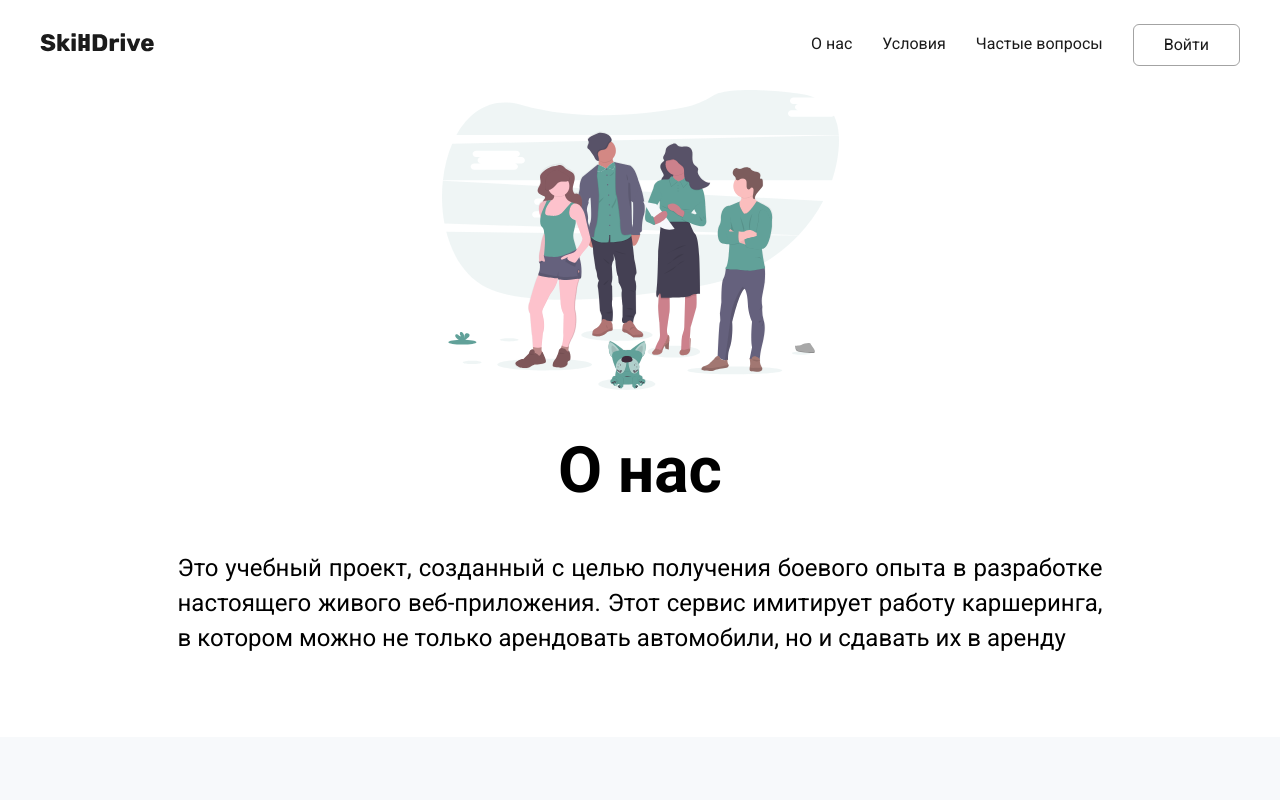
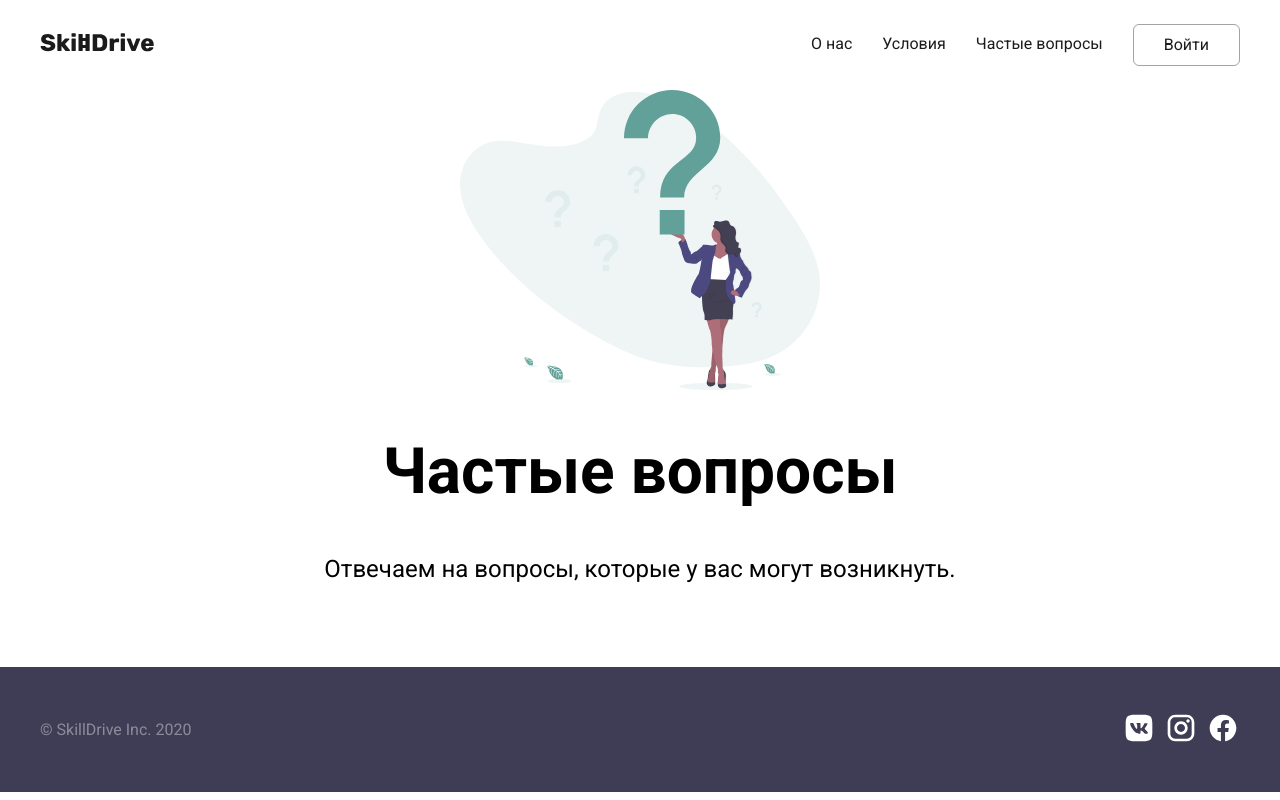
Before and after one commit to beginer13/module23, a React app: page /faqpage in a window 1280 px wide. Shown: the top 800 px of the page. Built offline with nearby package versions, Linux system fonts and the light colour scheme.

Commit message:
Routing is working. FaqPage without ansers section

```diff
--- a/package.json
+++ b/package.json
@@ -13,6 +13,7 @@
   "license": "ISC",
   "devDependencies": {
     "file-loader": "^6.2.0",
+    "react-router-dom": "^5.2.0",
     "svg-url-loader": "^6.0.0",
     "webpack": "^5.4.0",
     "webpack-cli": "^4.2.0",
--- a/src/components/App.css
+++ b/src/components/App.css
@@ -3,3 +3,9 @@ div {
     margin: 0px;
     text-decoration: none;
 }
+
+.App {
+    padding: 0px;
+    margin: 0px;
+    text-decoration: none;
+}
--- a/src/components/App.js
+++ b/src/components/App.js
@@ -1,13 +1,20 @@
 import React from "react";
+import { Link, BrowserRouter as Router, Route, Switch, Redirect, withRouter } from 'react-router-dom';
 import './App.css';
 import MainPage from "./MainPage/MainPage.js";
+import FaqPage from "./FaqPage/FaqPage.js";
 
 function App ()
     {
         return (
-            <MainPage />
+        <div className='App'>
+                <Switch>
+                    <Route path='/mainpage' component={ MainPage } />
+                    <Route path='/faqpage' component={ FaqPage } />
+                    <Redirect from='/' to='/mainpage'/>
+                </Switch>
+        </div>
         )
-
     };
 
 export default App;
--- /dev/null
+++ b/src/components/FaqHeader/FaqHeader.js
@@ -0,0 +1,19 @@
+import React from 'react';
+import "./FaqHeader.css"
+import logo from "./img/undraw_questions_75e0 1.svg"
+
+class FaqHeader extends React.Component {
+        render () {
+        return (
+        <div className="picture-text-container">
+            <img className="page-picture" src={ logo } alt="quetion" />
+            <h1 className="page-header">Частые вопросы</h1>
+            <p className="page-header-text">
+                Отвечаем на вопросы, которые у вас могут возникнуть.
+            </p>
+        </div>
+        )
+    }
+}
+
+export default FaqHeader
--- /dev/null
+++ b/src/components/FaqPage/FaqPage.css
@@ -0,0 +1,34 @@
+.FaqPage {
+    margin: 0;
+    padding: 0;
+}
+.picture-text-container {
+    display: flex;
+    flex-direction: column;
+    align-items: center;
+    padding: 0 0 80px 0; }
+
+  .page-header {
+    font-size: 64px; }
+
+  .page-header-text {
+    max-width: 925px;
+    height: auto;
+    padding: 0 20px;
+    font-size: 24px;
+    line-height: 147.3%;
+    text-align: justify; }
+
+  @media (max-width: 670Px) {
+    .picture-text-container {
+      padding: 0 0 40px 0; }
+    .page-picture {
+      width: 267px; }
+    .page-header {
+      font-size: 32px; }
+    .page-header-text {
+      max-width: 925px;
+      height: auto;
+      font-size: 16px;
+      line-height: 147.3%;
+      text-align: justify; } }
--- /dev/null
+++ b/src/components/FaqPage/FaqPage.js
@@ -0,0 +1,21 @@
+import React from "react";
+import './FaqPage.css';
+import Header from "../Header/Header.js";
+import Footer from "../Footer/Footer";
+import FaqHeader from "../FaqHeader/FaqHeader.js"
+
+
+class FaqPage extends React.Component {
+
+    render () {
+        return (
+            <div className="FaqPage">
+                <Header />
+                <FaqHeader />
+                <Footer />
+            </div>
+        )
+    }
+}
+
+export default FaqPage
--- a/src/components/Header/Header.js
+++ b/src/components/Header/Header.js
@@ -1,3 +1,4 @@
+import { Link } from "react-router-dom"
 import logo from './img/logo.svg';
 import burger from './img/burger.svg';
 import React from 'react'
@@ -29,10 +30,10 @@ class Header extends React.Component {
                     </a>
                 </div>
                 <nav className={navClassName}>
-                    <a href="#" className="menu-item" >О нас</a>
-                    <a href="#" className="menu-item">Условия</a>
-                    <a href="./faq.html" className="menu-item" >Частые вопросы</a>
-                    <a href="#" className="menu-item login">Войти</a>
+                    <a href="/" className="menu-item" >О нас</a>
+                    <a href="/" className="menu-item">Условия</a>
+                    <a href="/faqpage" className="menu-item" >Частые вопросы</a>
+                    <a href="/" className="menu-item login">Войти</a>
                 </nav>
                 <div className="nav-lines">
                     <img src={burger} className="hamburger" id="burger" onClick={this.showNav}/>
--- a/src/components/MainPage/MainPage.js
+++ b/src/components/MainPage/MainPage.js
@@ -1,4 +1,3 @@
-// import logo from './logo.svg';
 import React from 'react';
 import Header from "../Header/Header.js";
 import ContactPictureText from "../ContactPictureText/ContactPictureText.js";
--- a/src/index.js
+++ b/src/index.js
@@ -1,6 +1,11 @@
 import React from "react";
 import ReactDOM from "react-dom";
+import { Link, BrowserRouter as Router, Route, Switch, Redirect, withRouter } from 'react-router-dom';
 import App from "./components/App";
 import './index.css'
 
-ReactDOM.render (<App />, document.getElementById("root"));
+ReactDOM.render (
+    <Router>
+        <App />
+    </Router>
+    , document.getElementById("root"));
--- a/webpack.config.js
+++ b/webpack.config.js
@@ -5,7 +5,7 @@ const HtmlWebpackPlugin = require('html-webpack-plugin');
 module.exports = {
     entry: "./src/index.js",
     output: {
-        path: path.join(__dirname, '/dist'),
+        path: path.join(__dirname, 'dist'),
         filename: "mainset.js"
     },
 
@@ -47,7 +47,7 @@ module.exports = {
     },
 
     devServer: {
-        stats: 'errors-only'
+       historyApiFallback: true
     },
 
     plugins: [
```
Also changed, not shown: src/components/FaqHeader/FaqHeader.css (added), src/components/FaqHeader/img/undraw_questions_75e0 1.svg (added), 1 other file (tests, documents, lock files or other folders).
